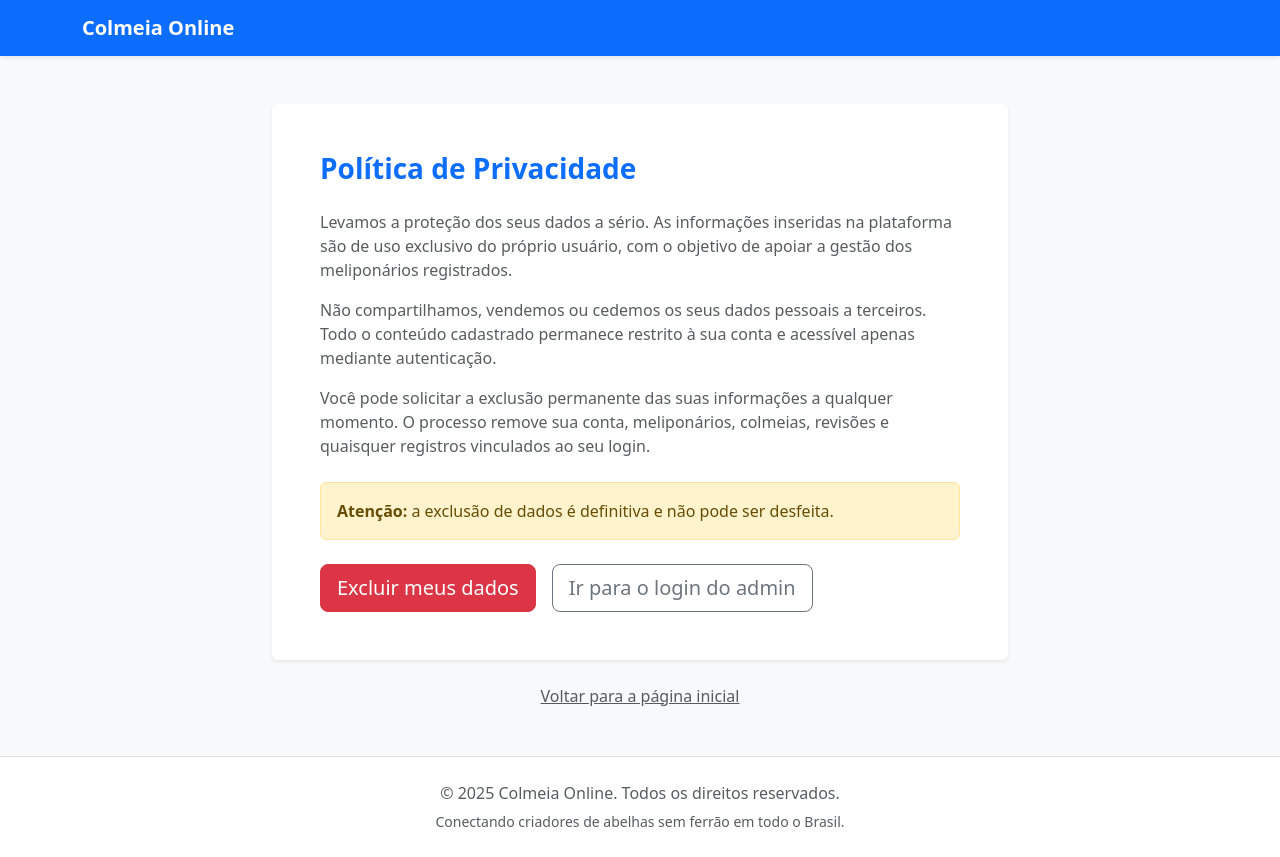
After one commit to oliv3ira40/colmeia_online, a Django app: page /politica-de-privacidade/ in a window 1280 px wide. The commit adds this page. Run offline with Django 4.2, Linux system fonts and the light colour scheme; some libraries are stand-ins or nearby versions.

Commit message:
Add privacy policy page and self-service data deletion

```diff
--- a/core/urls.py
+++ b/core/urls.py
@@ -5,9 +5,20 @@ from django.conf.urls.static import static
 from django.views.generic import TemplateView
 
 from core import admin_dashboard  # noqa: F401  # Importa para aplicar o dashboard customizado
+from core.views import DeleteDataRedirectView, PrivacyPolicyView
 
 urlpatterns = [
     path("", TemplateView.as_view(template_name="home.html"), name="home"),
+    path(
+        "politica-de-privacidade/",
+        PrivacyPolicyView.as_view(),
+        name="privacy-policy",
+    ),
+    path(
+        "politica-de-privacidade/excluir-meus-dados/",
+        DeleteDataRedirectView.as_view(),
+        name="privacy-delete-entry",
+    ),
     path('admin/', admin.site.urls),
     path('accounts/', include('accounts.urls', namespace='accounts')),
 ]
--- /dev/null
+++ b/core/views.py
@@ -0,0 +1,29 @@
+from __future__ import annotations
+
+from urllib.parse import urlencode
+
+from django.shortcuts import redirect
+from django.urls import reverse
+from django.views import View
+from django.views.generic import TemplateView
+
+
+class PrivacyPolicyView(TemplateView):
+    template_name = "privacy_policy.html"
+
+    def get_context_data(self, **kwargs):
+        context = super().get_context_data(**kwargs)
+        context["delete_data_entry_url"] = reverse("privacy-delete-entry")
+        context["admin_login_url"] = reverse("admin:login")
+        return context
+
+
+class DeleteDataRedirectView(View):
+    def get(self, request, *args, **kwargs):
+        target_url = reverse("admin:delete_personal_data")
+        if request.user.is_authenticated:
+            return redirect(target_url)
+
+        login_url = reverse("admin:login")
+        query = urlencode({"next": target_url})
+        return redirect(f"{login_url}?{query}")
--- a/templates/admin/login.html
+++ b/templates/admin/login.html
@@ -38,6 +38,9 @@ below.{% endblocktranslate %}
     <p class="{% if 'success' in message.tags %}successnote{% else %}{{ message.tags|default:'info' }}note{% endif %}">{{ message }}</p>
   {% endfor %}
 {% endif %}
+{% if request.GET.deleted == '1' %}
+  <p class="successnote">Todos os seus dados foram excluídos com sucesso.</p>
+{% endif %}
 
 <div id="content-main">
 
--- a/templates/home.html
+++ b/templates/home.html
@@ -162,7 +162,8 @@
     <footer class="py-4 bg-white border-top">
         <div class="container text-center">
             <p class="text-muted mb-1">&copy; {% now "Y" %} Colmeia Online. Todos os direitos reservados.</p>
-            <small class="text-muted">Conectando criadores de abelhas sem ferrão em todo o Brasil.</small>
+            <small class="text-muted d-block">Conectando criadores de abelhas sem ferrão em todo o Brasil.</small>
+            <a class="text-muted d-inline-block mt-2" href="{% url 'privacy-policy' %}">Política de Privacidade</a>
         </div>
     </footer>
 
--- /dev/null
+++ b/templates/privacy_policy.html
@@ -0,0 +1,71 @@
+{% load static %}
+<!DOCTYPE html>
+<html lang="pt-BR">
+<head>
+    <meta charset="UTF-8">
+    <meta name="viewport" content="width=device-width, initial-scale=1.0">
+    <title>Política de Privacidade - Colmeia Online</title>
+    <link
+        href="https://cdn.jsdelivr.net/npm/bootstrap@5.3.3/dist/css/bootstrap.min.css"
+        rel="stylesheet"
+        integrity="sha384-QWTKZyjpPEjISv5WaRU9OFeRpok6YctnYmDr5pNlyT2bRjXh0JMhjY6hW+ALEwIH"
+        crossorigin="anonymous"
+    >
+</head>
+<body class="bg-light">
+    <nav class="navbar navbar-expand-lg navbar-dark bg-primary shadow-sm">
+        <div class="container">
+            <a class="navbar-brand fw-semibold" href="/">Colmeia Online</a>
+        </div>
+    </nav>
+
+    <main class="py-5">
+        <div class="container">
+            <div class="row justify-content-center">
+                <div class="col-lg-8">
+                    <div class="card shadow-sm border-0">
+                        <div class="card-body p-4 p-lg-5">
+                            <h1 class="h3 fw-bold text-primary mb-4">Política de Privacidade</h1>
+                            <p class="text-muted">
+                                Levamos a proteção dos seus dados a sério. As informações inseridas na plataforma são de uso
+                                exclusivo do próprio usuário, com o objetivo de apoiar a gestão dos meliponários registrados.
+                            </p>
+                            <p class="text-muted">
+                                Não compartilhamos, vendemos ou cedemos os seus dados pessoais a terceiros. Todo o conteúdo
+                                cadastrado permanece restrito à sua conta e acessível apenas mediante autenticação.
+                            </p>
+                            <p class="text-muted mb-4">
+                                Você pode solicitar a exclusão permanente das suas informações a qualquer momento. O processo
+                                remove sua conta, meliponários, colmeias, revisões e quaisquer registros vinculados ao seu login.
+                            </p>
+                            <div class="alert alert-warning" role="alert">
+                                <strong>Atenção:</strong> a exclusão de dados é definitiva e não pode ser desfeita.
+                            </div>
+                            <div class="d-flex flex-column flex-sm-row gap-3 mt-4">
+                                <a class="btn btn-danger btn-lg" href="{{ delete_data_entry_url }}">Excluir meus dados</a>
+                                <a class="btn btn-outline-secondary btn-lg" href="{{ admin_login_url }}">Ir para o login do admin</a>
+                            </div>
+                        </div>
+                    </div>
+                    <div class="text-center mt-4">
+                        <a class="text-muted" href="/">Voltar para a página inicial</a>
+                    </div>
+                </div>
+            </div>
+        </div>
+    </main>
+
+    <footer class="py-4 bg-white border-top">
+        <div class="container text-center">
+            <p class="text-muted mb-1">&copy; {% now "Y" %} Colmeia Online. Todos os direitos reservados.</p>
+            <small class="text-muted">Conectando criadores de abelhas sem ferrão em todo o Brasil.</small>
+        </div>
+    </footer>
+
+    <script
+        src="https://cdn.jsdelivr.net/npm/bootstrap@5.3.3/dist/js/bootstrap.bundle.min.js"
+        integrity="sha384-YvpcrYf0tY3lHB60NNkmXc5s9fDVZLESaAA55NDzOxhy9GkcIdslK1eN7N6jIeHz"
+        crossorigin="anonymous"
+    ></script>
+</body>
+</html>
```
Also changed, not shown: core/admin_dashboard.py (+46 -2 lines), templates/admin/delete_personal_data.html (added, +46 -0 lines).
